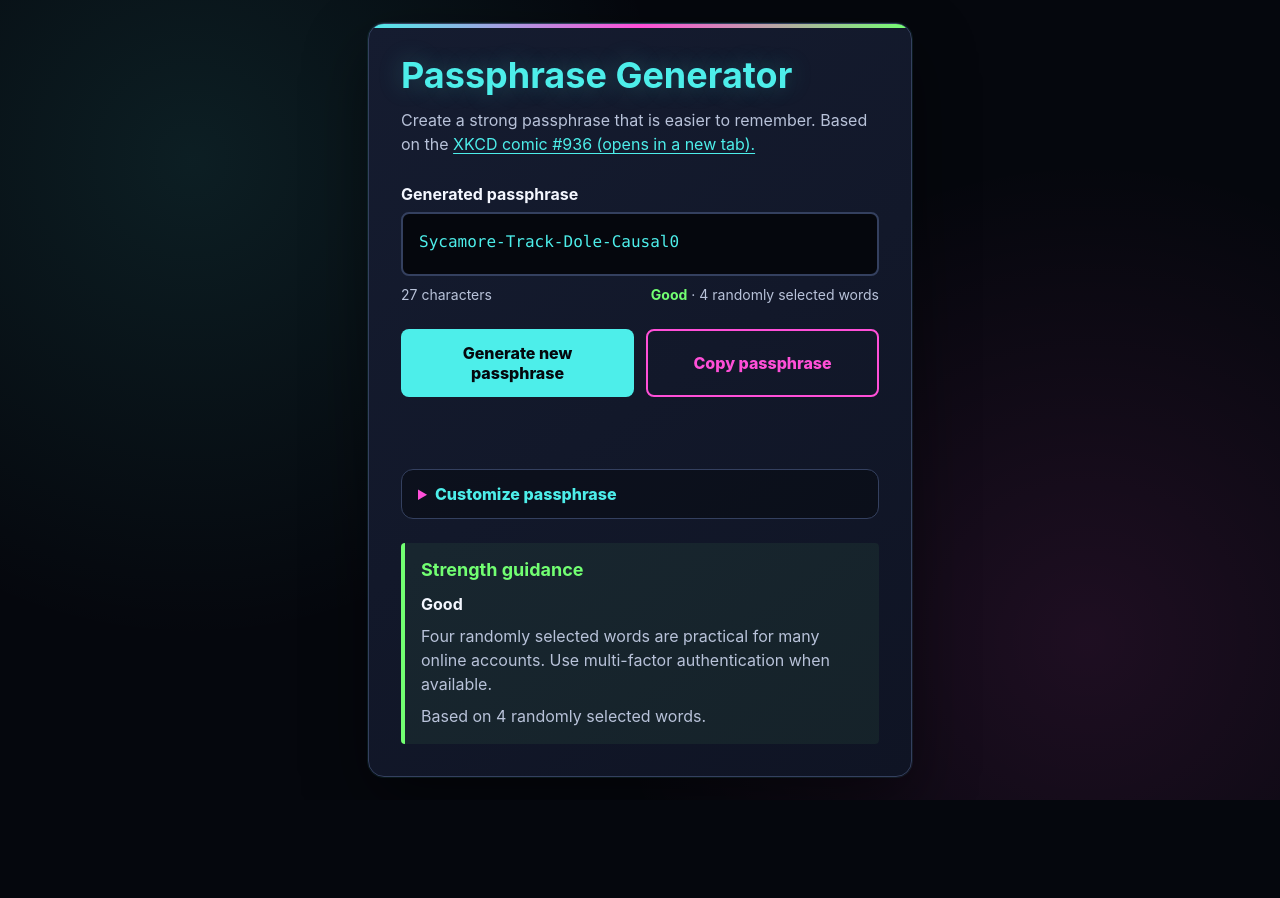
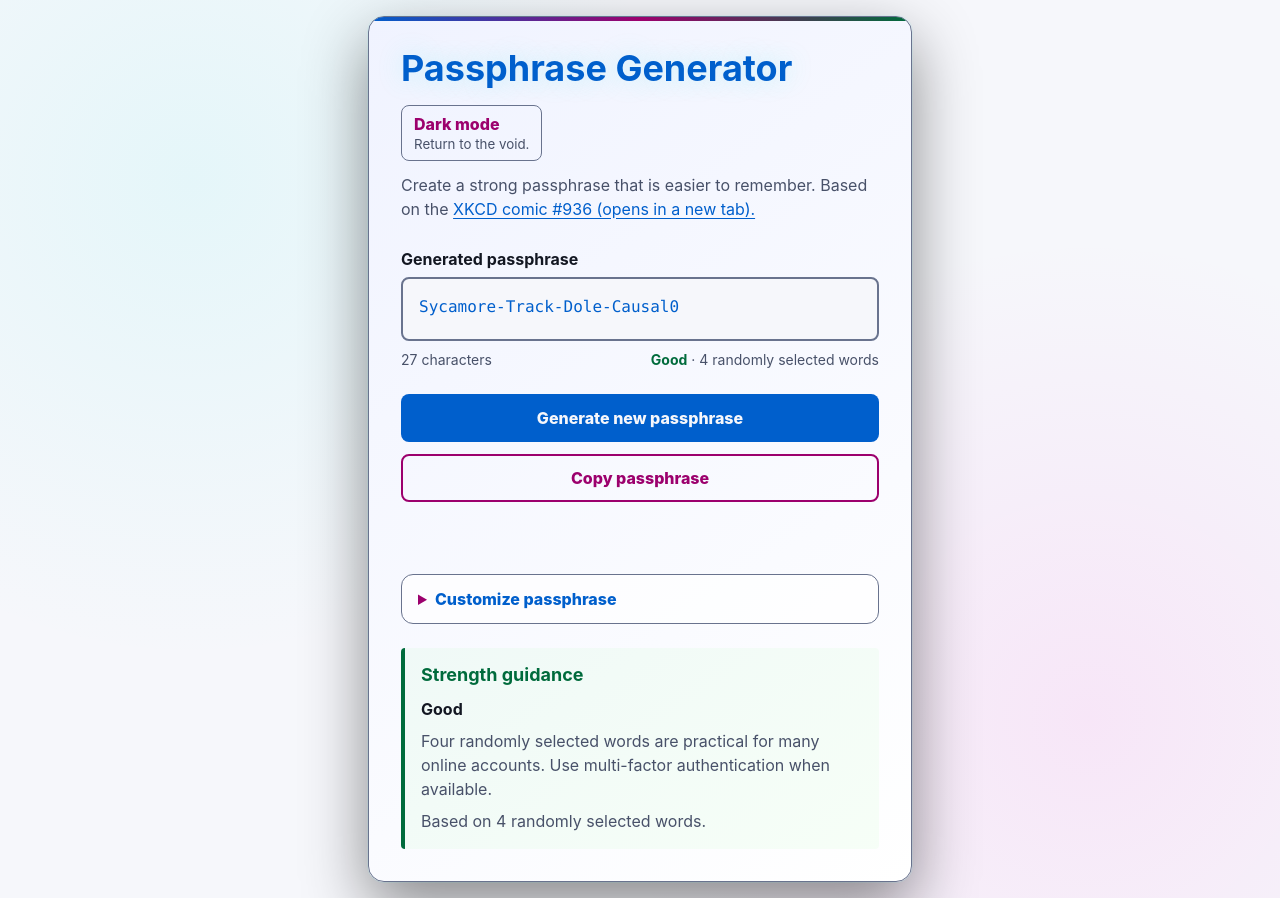
Before and after one commit to loridk/passphrase-generator-web, a React (Vite) app: page / in a window 1280 px wide. Before the commit the page ends 800 px from the top, so only its background shows below. Built offline with nearby package versions, Linux system fonts and the light colour scheme.

Commit message:
add mode toggle

```diff
--- a/package.json
+++ b/package.json
@@ -22,6 +22,7 @@
     "eslint-plugin-react-hooks": "^7.1.1",
     "eslint-plugin-react-refresh": "^0.5.3",
     "globals": "^17.7.0",
+    "sass-embedded": "^1.100.0",
     "vite": "^8.2.0"
   }
 }
--- a/src/App.jsx
+++ b/src/App.jsx
@@ -1,4 +1,4 @@
-import { useState } from "react";
+import { useEffect, useState } from "react";
 import generatePassphrase from "./core/generatePassphrase.js";
 import getStrengthGuidance from "./core/getStrengthGuidance.js";
 import words from "./data/words.js";
@@ -11,6 +11,21 @@ const DEFAULT_SEPARATOR = "-";
 const DEFAULT_CAPITALIZE = true;
 const DEFAULT_INCLUDE_NUMBER = true;
 const DEFAULT_INCLUDE_SYMBOL = false;
+const THEME_STORAGE_KEY = "passphrase-generator:theme";
+
+function getInitialTheme() {
+  const savedTheme = globalThis.localStorage.getItem(THEME_STORAGE_KEY);
+
+  if (savedTheme === "dark" || savedTheme === "light") {
+    return savedTheme;
+  }
+
+  const prefersLight = globalThis.matchMedia(
+    "(prefers-color-scheme: light)",
+  ).matches;
+
+  return prefersLight ? "light" : "dark";
+}
 
 function createPassphrase({
   minimumWords,
@@ -41,6 +56,7 @@ const initialResult = createPassphrase({
 });
 
 function App() {
+  const [theme, setTheme] = useState(getInitialTheme);
   const [minimumWords, setMinimumWords] = useState(DEFAULT_MINIMUM_WORDS);
   const [minimumLength, setMinimumLength] = useState(DEFAULT_MINIMUM_LENGTH);
   const [separator, setSeparator] = useState(DEFAULT_SEPARATOR);
@@ -50,7 +66,18 @@ function App() {
   const [result, setResult] = useState(initialResult);
   const [statusMessage, setStatusMessage] = useState("");
 
+  useEffect(() => {
+    document.documentElement.dataset.theme = theme;
+    globalThis.localStorage.setItem(THEME_STORAGE_KEY, theme);
+  }, [theme]);
+
   const strength = getStrengthGuidance(result.wordCount);
+
+  function handleThemeToggle() {
+    setTheme((currentTheme) => {
+      return currentTheme === "dark" ? "light" : "dark";
+    });
+  }
 
   function handleGenerate(event) {
     event.preventDefault();
@@ -111,7 +138,23 @@ function App() {
 
   return (
     <main className="app">
-      <h1>Passphrase Generator</h1>
+      <header className="app-header">
+        <h1>Passphrase Generator</h1>
+
+        <button
+          className="theme-toggle"
+          type="button"
+          onClick={handleThemeToggle}
+        >
+          <span>{theme === "dark" ? "Light mode" : "Dark mode"}</span>
+
+          <small>
+            {theme === "dark"
+              ? "Fine. Turn on the big light."
+              : "Return to the void."}
+          </small>
+        </button>
+      </header>
 
       <p className="app-intro">
         Create a strong passphrase that is easier to remember. Based on the{" "}
--- a/src/App.scss
+++ b/src/App.scss
@@ -41,6 +41,35 @@
   }
 }
 
+.app-header {
+  display: flex;
+  flex-wrap: wrap;
+  gap: 1rem;
+  align-items: flex-start;
+  justify-content: space-between;
+}
+
+.theme-toggle {
+  display: grid;
+  gap: 0.125rem;
+  min-height: 44px;
+  padding: 0.5rem 0.75rem;
+  color: var(--color-text);
+  text-align: start;
+  background: transparent;
+  border: 1px solid var(--color-border);
+  border-radius: 0.5rem;
+
+  span {
+    color: var(--color-pink);
+    font-weight: 800;
+  }
+
+  small {
+    color: var(--color-text-muted);
+  }
+}
+
 .app-intro {
   margin: 0.75rem 0 1.75rem;
   color: var(--color-text-muted);
@@ -74,8 +103,8 @@
 }
 
 .action-group {
-  display: grid;
-  grid-template-columns: 1fr 1fr;
+  display: flex;
+  flex-direction: column;
   gap: 0.75rem;
 }
 
@@ -138,9 +167,9 @@
 /* Settings disclosure */
 .settings-panel {
   overflow: hidden;
-  background: rgb(5 7 13 / 45%);
   border: 1px solid var(--color-border);
   border-radius: 0.75rem;
+  background: var(--color-panel);
 
   summary {
     min-height: 44px;
--- a/src/index.css
+++ b/src/index.css
@@ -10,6 +10,7 @@
   --color-cyan: #4deeea;
   --color-pink: #ff4fd8;
   --color-green: #72ff72;
+  --color-panel: rgb(5 7 13 / 45%);
 
   font-family:
     Inter,
@@ -24,6 +25,23 @@
   color-scheme: dark;
   font-synthesis: none;
   text-rendering: optimizeLegibility;
+}
+
+:root[data-theme="light"] {
+  --color-background: #f6f7fb;
+  --color-surface: #ffffff;
+  --color-surface-raised: #f0f3ff;
+  --color-panel: rgb(255 255 255 / 72%);
+  --color-border: #69738e;
+
+  --color-text: #131722;
+  --color-text-muted: #485169;
+
+  --color-cyan: #005fcc;
+  --color-pink: #9c006d;
+  --color-green: #006b3c;
+
+  color-scheme: light;
 }
 
 * {
```
Also changed, not shown: 1 other file (tests, documents, lock files or other folders).
